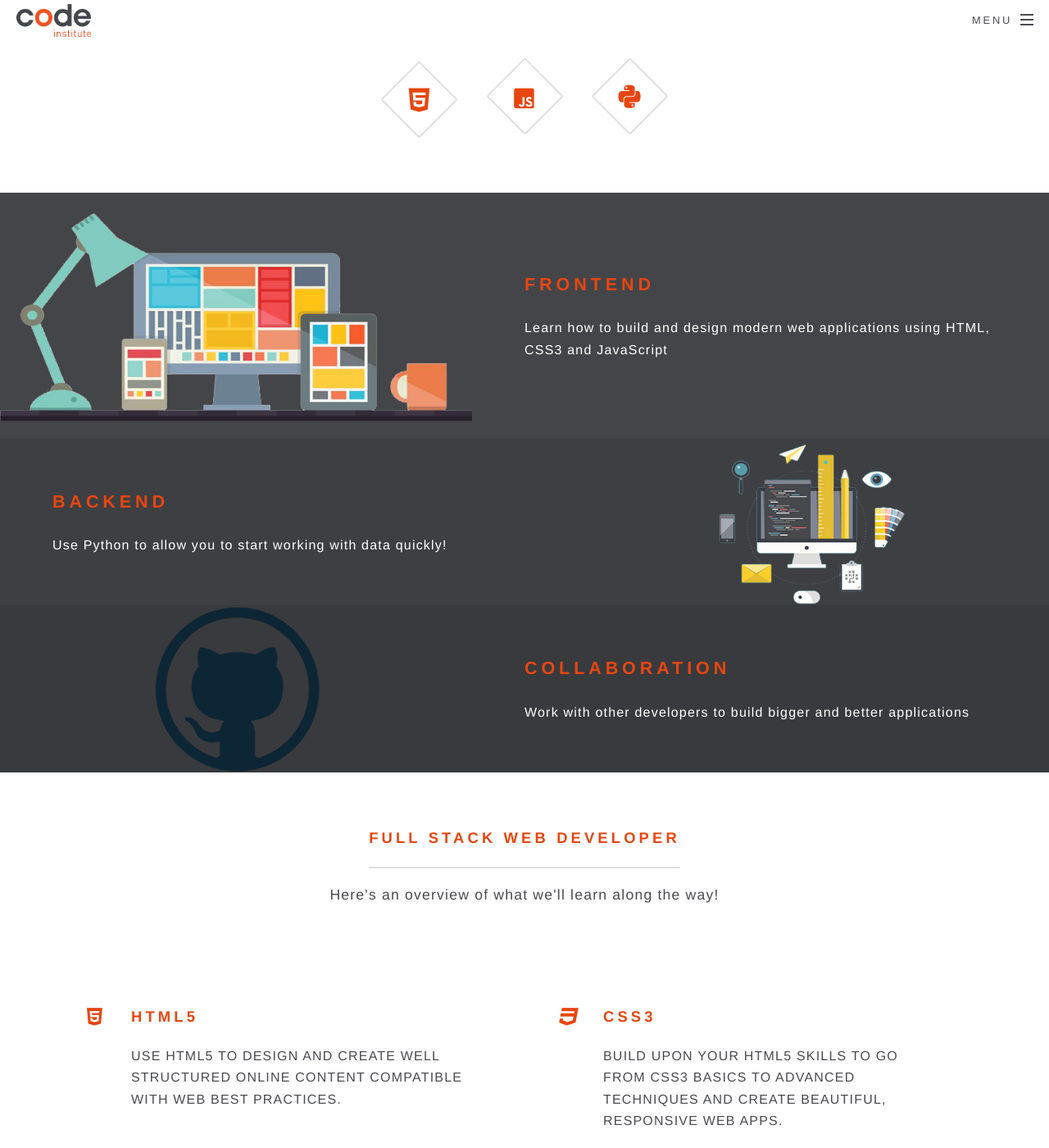
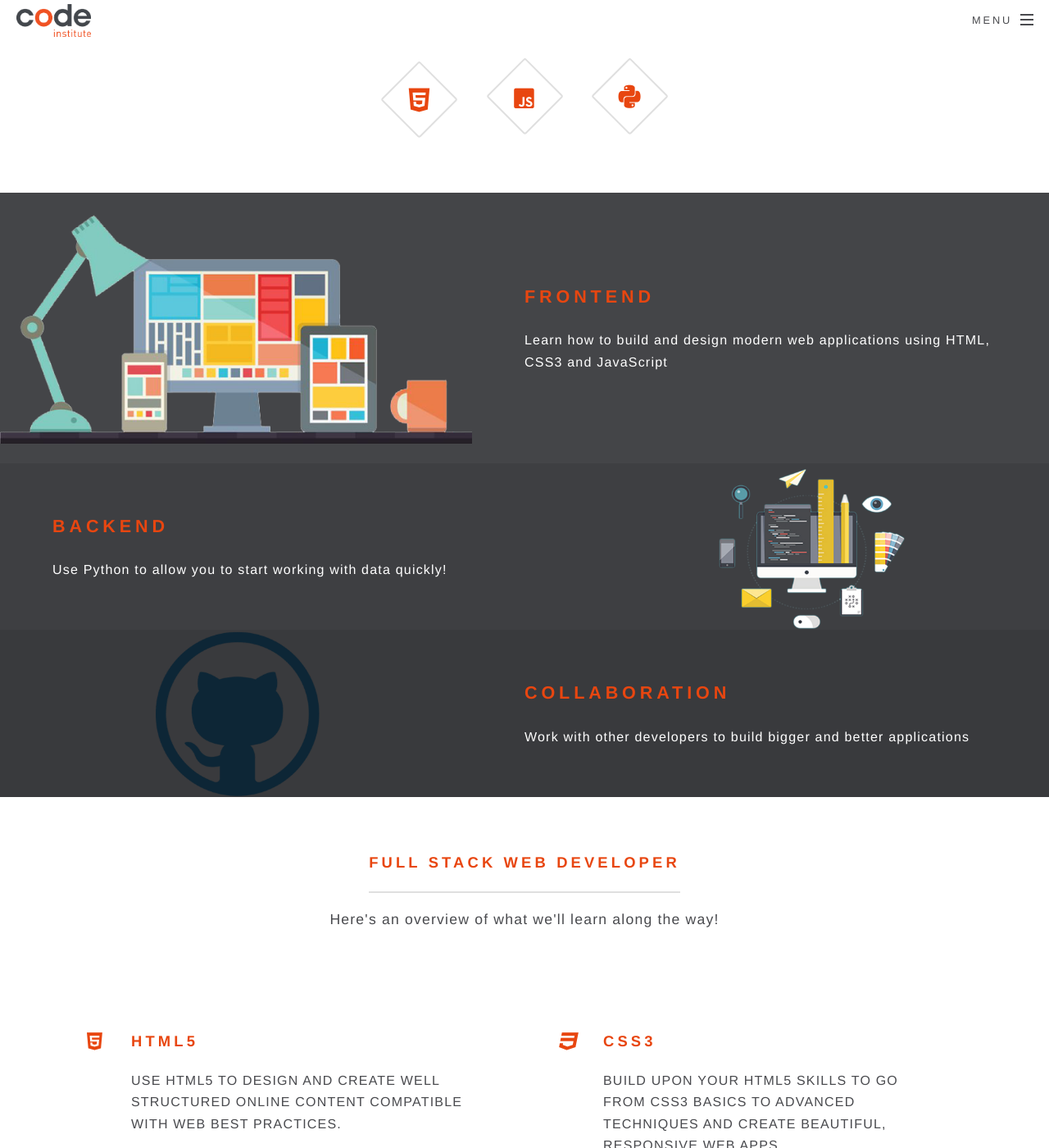
Before and after one commit to Code-Institute-Org/Full-Stack-Web-Developer-Stream-0, a Jekyll site: the page built from index.html, in a window 1280 px wide and 1400 px high, scrolled down 835 px. Shown: the whole window at 82% size. Built offline with Jekyll 4.4.1, drawn with Linux system fonts in a browser that asks for light colours.

Commit message:
Updated image size

```diff
--- a/css/main.scss
+++ b/css/main.scss
@@ -983,7 +983,7 @@ $baseurl: '{{ site.baseurl }}/images';
 			img {
 				border-radius: 0;
 				width: 100%;
-				max-height: 300px;
+				height: 300px;
 				display: block;
 				width: 100%;
 				height: auto;
```
